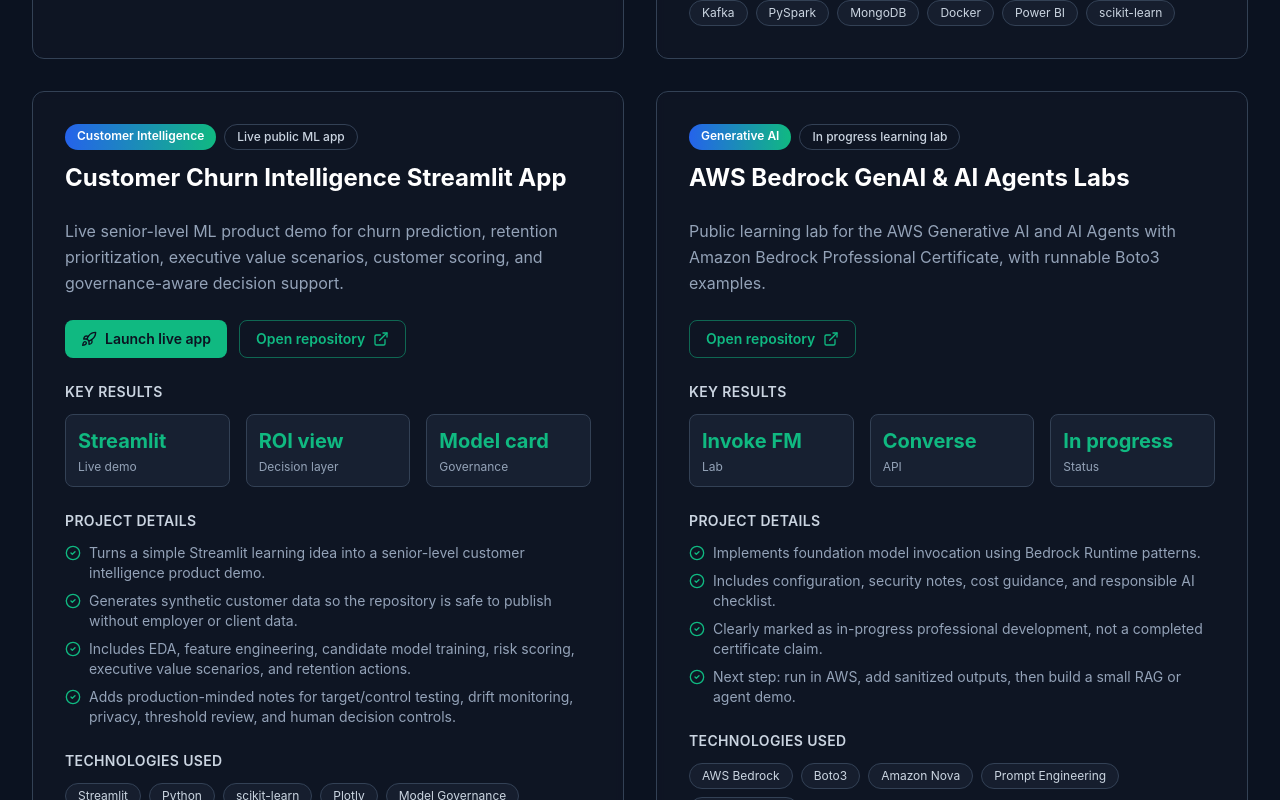
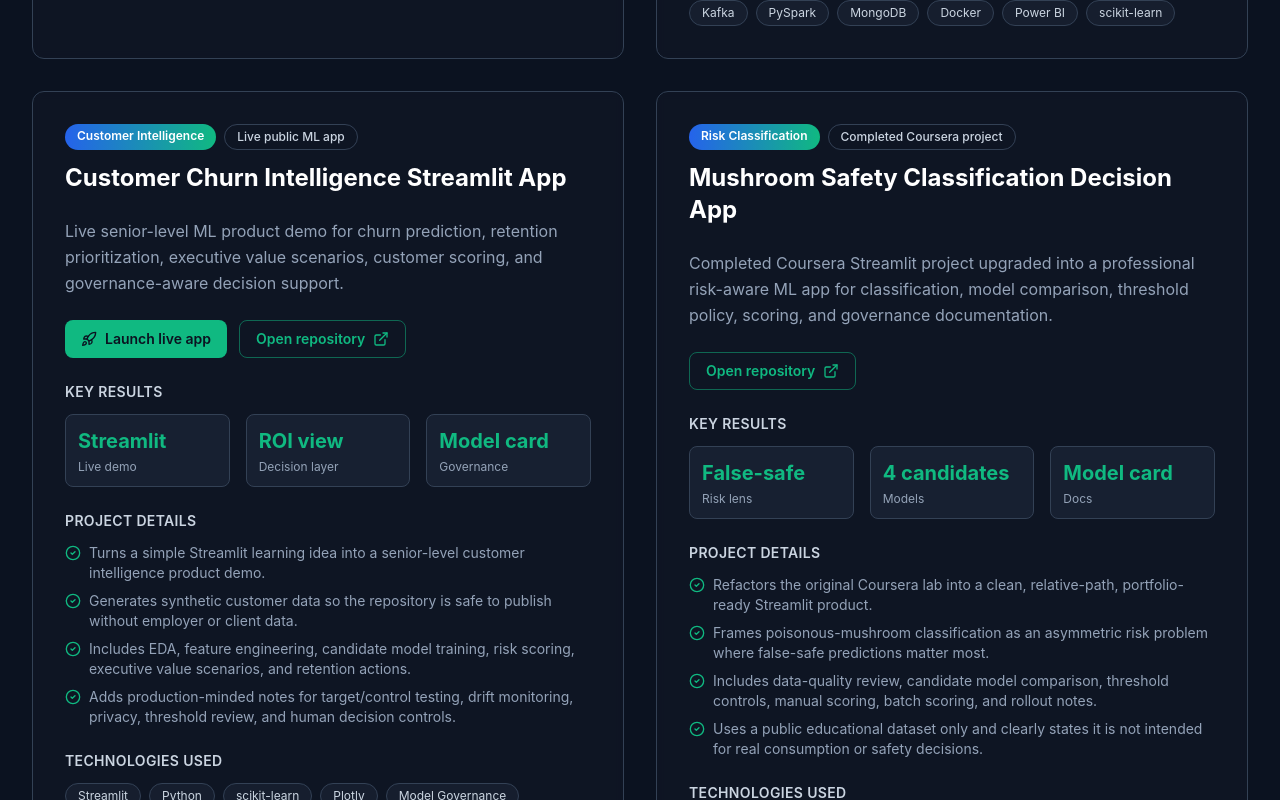
Before and after one commit to ayman-stat/ayman-stat, a Next.js app: page /projects in a window 1280 px wide. Shown: the part 1000-1800 px from the top of the page. Built offline with nearby package versions, Linux system fonts and the light colour scheme.

Commit message:
Add mushroom safety Streamlit portfolio project

```diff
--- a/data.ts
+++ b/data.ts
@@ -271,6 +271,27 @@
       'Generates synthetic customer data so the repository is safe to publish without employer or client data.',
       'Includes EDA, feature engineering, candidate model training, risk scoring, executive value scenarios, and retention actions.',
       'Adds production-minded notes for target/control testing, drift monitoring, privacy, threshold review, and human decision controls.',
+    ],
+  },
+  {
+    id: 'mushroom-safety-classifier',
+    title: 'Mushroom Safety Classification Decision App',
+    description:
+      'Completed Coursera Streamlit project upgraded into a professional risk-aware ML app for classification, model comparison, threshold policy, scoring, and governance documentation.',
+    category: 'Risk Classification',
+    technologies: ['Streamlit', 'Python', 'scikit-learn', 'Plotly', 'Model Governance', 'Threshold Policy'],
+    status: 'Completed Coursera project',
+    url: 'https://github.com/ayman-stat/mushroom-safety-classifier-streamlit',
+    results: [
+      { metric: 'Risk lens', value: 'False-safe' },
+      { metric: 'Models', value: '4 candidates' },
+      { metric: 'Docs', value: 'Model card' },
+    ],
+    details: [
+      'Refactors the original Coursera lab into a clean, relative-path, portfolio-ready Streamlit product.',
+      'Frames poisonous-mushroom classification as an asymmetric risk problem where false-safe predictions matter most.',
+      'Includes data-quality review, candidate model comparison, threshold controls, manual scoring, batch scoring, and rollout notes.',
+      'Uses a public educational dataset only and clearly states it is not intended for real consumption or safety decisions.',
     ],
   },
   {
```
